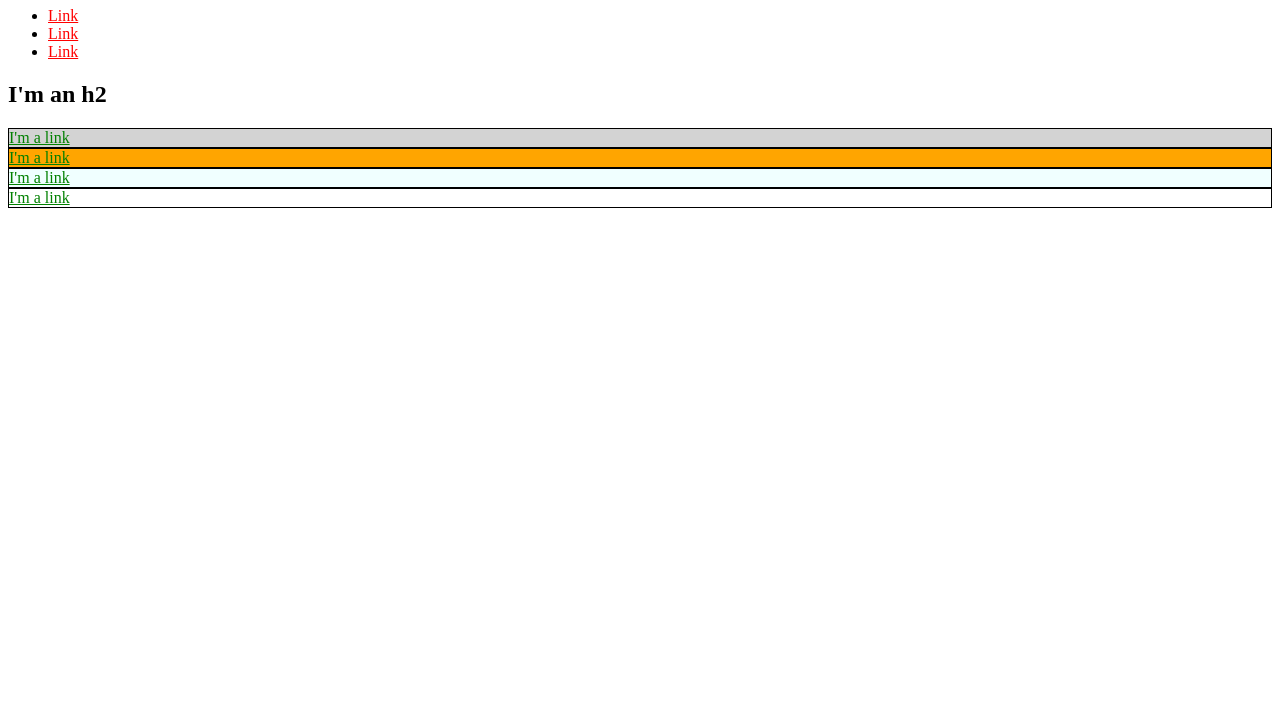
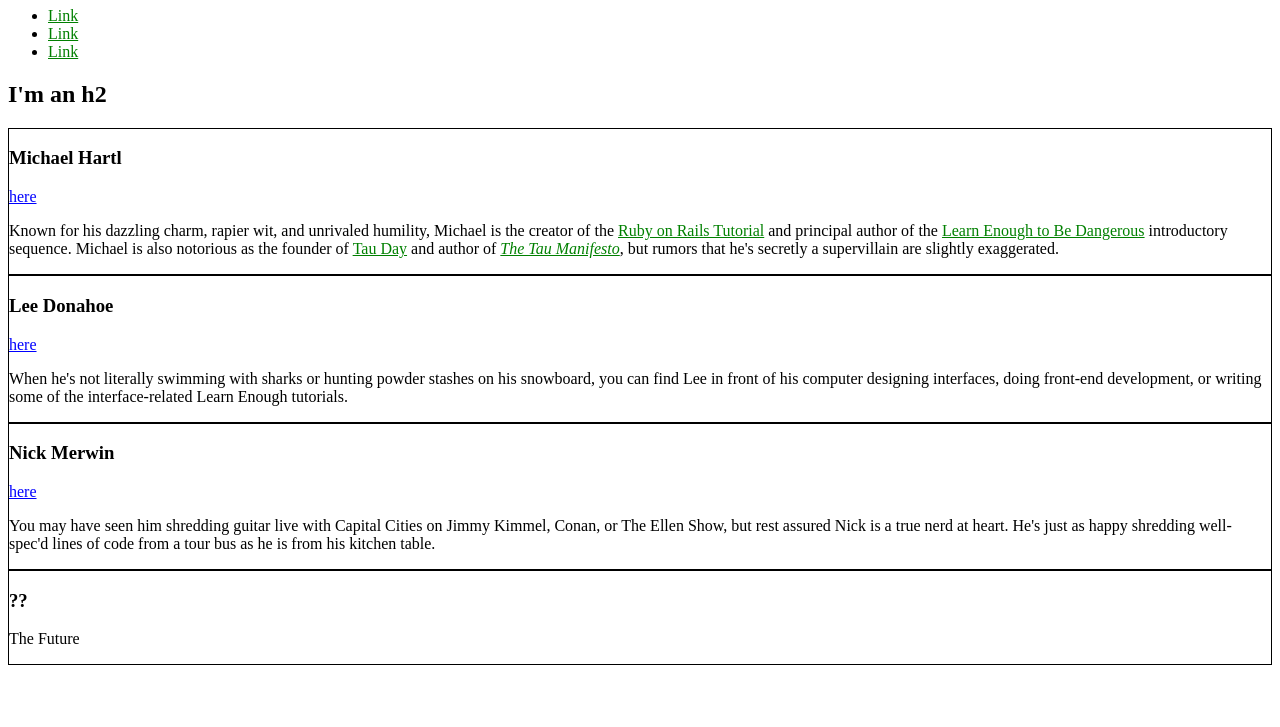
Before and after one commit to Gtstride/gtstride.github.io, a plain HTML site: page index.html in a window 1280 px wide. Shown: the part 73-800 px from the top of the page. Drawn offline with Linux system fonts and the light colour scheme.

Commit message:
Learn Priority, Naming conventions

```diff
--- a/index.html
+++ b/index.html
@@ -1,38 +1,28 @@
 <!DOCTYPE html>
-<html lang="en">
+<html>
   <head>
     <title>Test Page: Don't Panic</title>
     <meta charset="utf-8">
     <style>
-
+      /* GLOBAL STYLES */
       a {
-        color: red;
-      }
-
-      .bio-box {
-        border: 1px solid black;
-      }
-
-      .bio-box a {
         color: green;
       }
 
-      #exec-bio {
-        background-color: lightgray;
+      /* SOCIAL STYLES */
+      .social-link {
+        color: blue;
       }
 
-      #link-2 {
-        background-color: orange;
-      }
-
-      .use-2 {
-        background-color: azure;
+      /* BIO STYLES */
+      .bio-box {
+        border: 1px solid black;
       }
     </style>
   </head>
   <body>
 
-    <h1>I'm an h1</h1>
+    <h1 class="social-link">I'm an h1</h1>
 
     <ul>
       <li>
@@ -48,21 +38,59 @@
 
     <h2>I'm an h2</h2>
 
-    <div id="exec-bio" class="bio-box">
-      <a href="http://example.com/">I'm a link</a>
+    <div class="bio-box">
+      <h3>Michael Hartl</h3>
+      <a href="http://twitter.com/mhartl" class="social-link">here</a>
+      <div class="bio-copy">
+        <p>
+          Known for his dazzling charm, rapier wit, and unrivaled humility,
+          Michael is the creator of the
+          <a href="https://www.railstutorial.org/">Ruby on Rails
+          Tutorial</a> and principal author of the
+          <a href="https://learnenough.com/">
+          Learn Enough to Be Dangerous</a> introductory sequence. Michael
+          is also notorious as the founder of
+          <a href="http://tauday.com/">Tau Day</a> and author of
+          <a href="http://tauday.com/tau-manifesto"><em>The Tau
+          Manifesto</em></a>, but rumors that he's secretly a supervillain
+          are slightly exaggerated.
+        </p>
+      </div>
     </div>
 
-    <div id="link-2" class="bio-box">
-      <a href="http://example.com/">I'm a link</a>
+
+    <div class="bio-box">
+      <h3>Lee Donahoe</h3>
+      <a href="https://twitter.com/leedonahoe" class="social-link">here</a>
+      <div class="bio-copy">
+        <p>
+          When he's not literally swimming with sharks or hunting powder stashes on
+          his snowboard, you can find Lee in front of his computer designing
+          interfaces, doing front-end development, or writing some of the
+          interface-related Learn Enough tutorials.
+        </p>
+      </div>
     </div>
 
-    <div class="bio-box use-2">
-      <a href="http://example.com/">I'm a link</a>
+
+    <div class="bio-box">
+      <h3>Nick Merwin</h3>
+      <a href="https://twitter.com/nickmerwin" class="social-link">here</a>
+      <div class="bio-copy">
+        <p>
+          You may have seen him shredding guitar live with Capital Cities on Jimmy
+          Kimmel, Conan, or The Ellen Show, but rest assured Nick is a true nerd at
+          heart. He's just as happy shredding well-spec'd lines of code from a tour
+          bus as he is from his kitchen table.
+        </p>
+      </div>
     </div>
 
     <div class="bio-box">
-      <a href="http://example.com/">I'm a link</a>
+      <h3>??</h3>
+      <p>
+        The Future
+      </p>
     </div>
-
   </body>
 </html>
```
